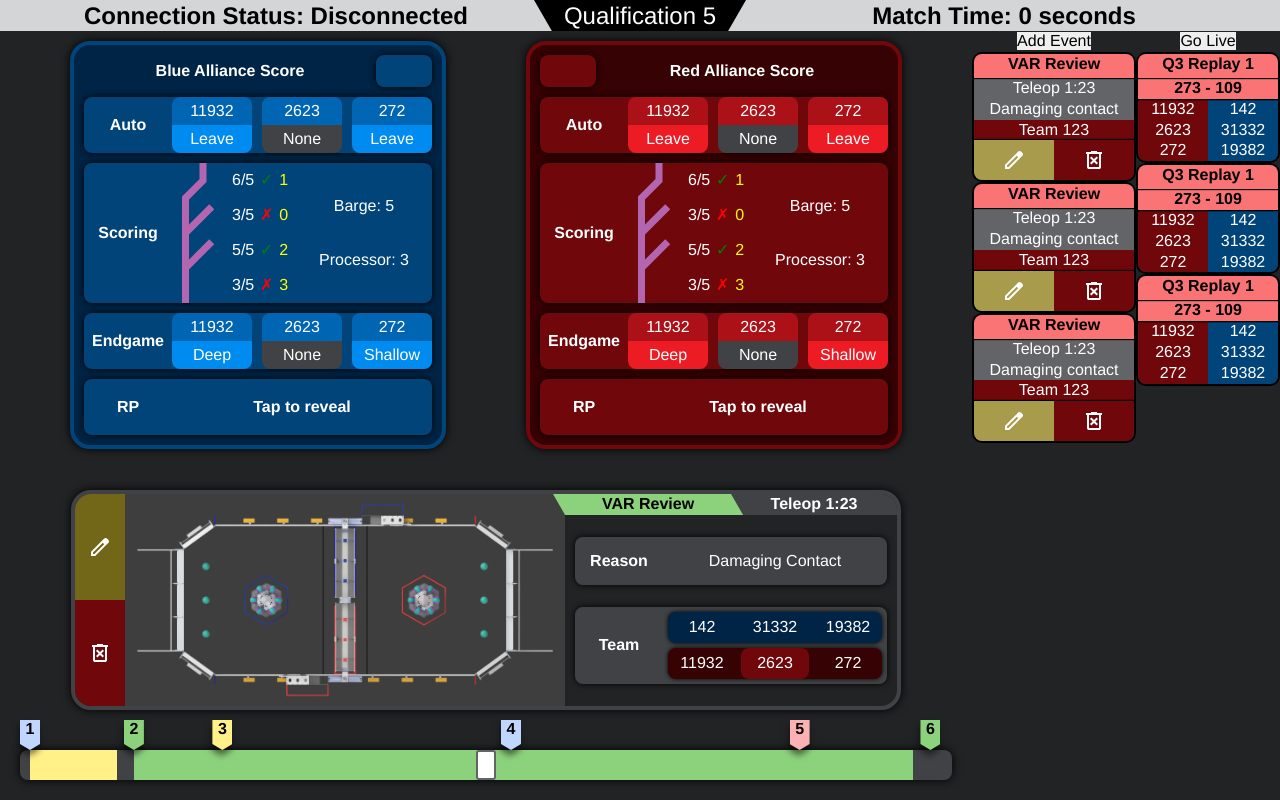
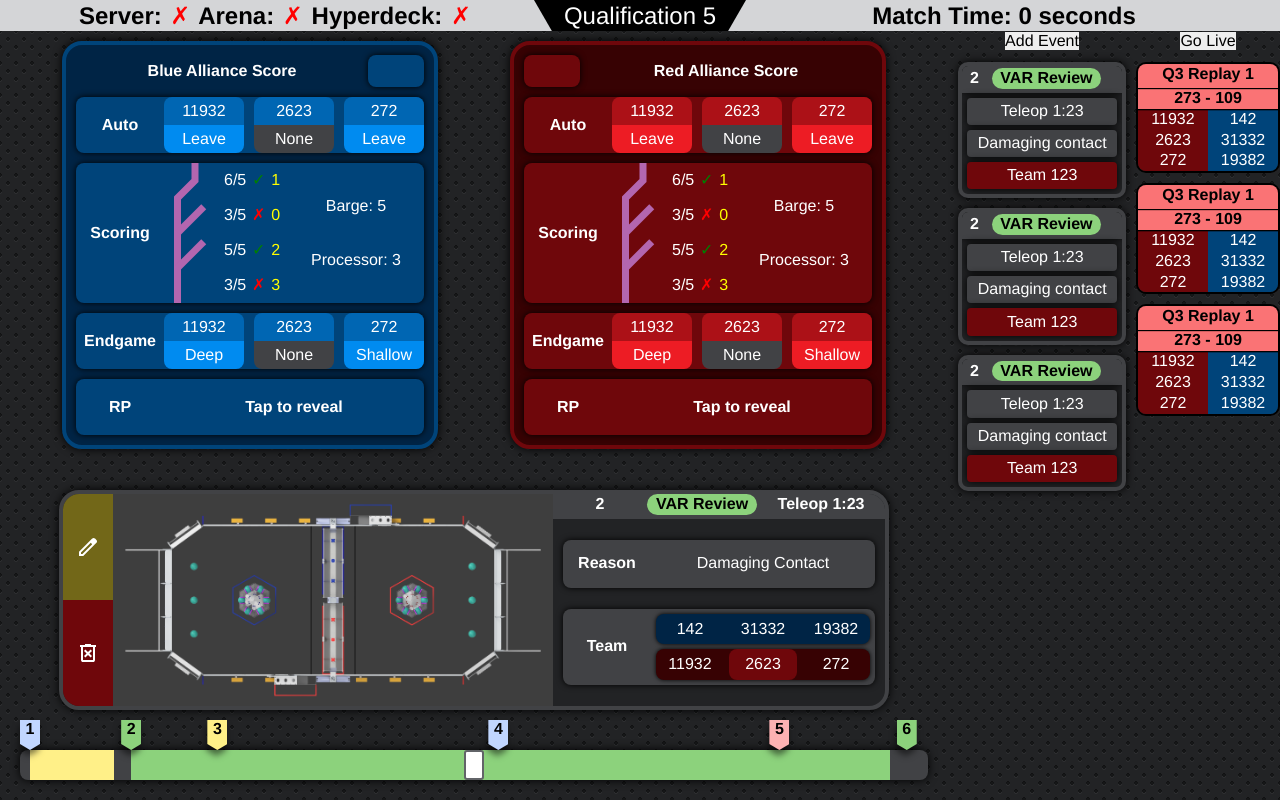
Before and after one commit to ithompson/frc-video-referee, a Svelte app in the folder frontend/: page / in a window 1280 px wide. Built offline with nearby package versions, Linux system fonts and the light colour scheme; no server answers.

Commit message:
Revamp event list entries

```diff
--- a/frontend/src/App.svelte
+++ b/frontend/src/App.svelte
@@ -18,6 +18,7 @@
 
 <div class="top-container">
   <StatusHeader
+    server_connected={ws.state.connected}
     arena_connected={server_state.arena_connected}
     hyperdeck_connected={server_state.hyperdeck_connected}
     match_name={"Qualification 5"}
@@ -89,6 +90,14 @@
     height: 100%;
     overflow: hidden;
     padding-bottom: 20px; /* Spacer for the iOS home bar */
+
+    background:
+      radial-gradient(rgba(0, 0, 0, 0.5) 15%, transparent 16%) 0 0,
+      radial-gradient(rgba(0, 0, 0, 0.5) 15%, transparent 16%) 8px 8px,
+      radial-gradient(rgba(255, 255, 255, 0.05) 15%, transparent 20%) 0 1px,
+      radial-gradient(rgba(255, 255, 255, 0.05) 15%, transparent 20%) 8px 9px;
+    background-color: var(--gray-700);
+    background-size: 16px 16px;
   }
 
   .match-ui-container {
--- a/frontend/src/var_panel/EventCard.svelte
+++ b/frontend/src/var_panel/EventCard.svelte
@@ -11,6 +11,7 @@
     <FieldMap />
     <div class="event-data-container">
         <div class="event-header">
+            <div class="event-idx">2</div>
             <div class="event-type">VAR Review</div>
             <div class="event-time">Teleop 1:23</div>
         </div>
@@ -83,6 +84,7 @@
             display: flex;
             flex-direction: row;
             font-weight: bold;
+            padding-bottom: 4px;
             background-color: var(--gray-600);
 
             & div {
@@ -91,27 +93,9 @@
 
             & .event-type {
                 color: var(--text-active-dark);
-                contain: layout;
-                z-index: 0;
-                min-width: 8em;
-
-                &::after,
-                &::before {
-                    content: "";
-                    position: absolute;
-                    width: 100%;
-                    height: 100%;
-                    background-color: var(--green-200);
-                    z-index: -1;
-                    left: 0;
-                    transform: skewX(30deg);
-                }
-                &::before {
-                    transform-origin: left bottom;
-                }
-                &::after {
-                    transform-origin: left top;
-                }
+                background-color: var(--green-200);
+                border-radius: 16px;
+                padding: 0 0.5em;
             }
 
             & .event-time {
--- a/frontend/src/var_panel/EventListEntry.svelte
+++ b/frontend/src/var_panel/EventListEntry.svelte
@@ -1,91 +1,56 @@
 <div class="event-card">
-    <div class="card-header">VAR Review</div>
+    <div class="card-header">
+        <span class="event-idx">2</span>
+        <span class="event-label">VAR Review</span>
+        <span class="event-spacer"></span>
+    </div>
     <div class="event-details">
-        <div class="event-time">Teleop 1:23</div>
-        <div class="event-note">Damaging contact</div>
-        <div class="event-team red">Team 123</div>
-    </div>
-    <div class="event-controls">
-        <button class="edit">Edit</button>
-        <button class="delete">Delete</button>
+        <div class="event-section">Teleop 1:23</div>
+        <div class="event-section">Damaging contact</div>
+        <div class="event-section alliance red">Team 123</div>
     </div>
 </div>
 
 <style>
     .event-card {
-        border: 2px solid black;
+        border: 4px solid var(--gray-600);
         border-radius: 10px;
         overflow: clip;
+        background-color: var(--gray-700);
         display: flex;
         flex-direction: column;
         width: 160px;
+        box-shadow: 0 0 8px black;
+        margin: 0 10px;
     }
     .card-header {
-        z-index: 3;
-        width: 100%;
-        text-align: center;
-        background-color: var(--red-banner);
-        color: var(--text-active-dark);
+        background-color: var(--gray-600);
+        color: var(--text-active);
         font-weight: bold;
-        padding-bottom: 0.2em;
-        box-shadow: 0 1px 1px;
-    }
-    .event-details {
-        background-color: var(--gray-500);
-    }
-    .match-score {
+        padding: 2px 0.5em 4px 0.5em;
+        box-shadow: 0 0px 8px black;
+
         display: flex;
-        justify-content: center;
-        background-color: var(--red-banner);
-        color: var(--text-active-dark);
-        font-weight: bold;
+        flex-direction: row;
+        justify-content: space-between;
 
-        & .red,
-        & .blue {
-            width: 100%;
-        }
-        & .divider {
-            width: 2em;
-            text-align: center;
-        }
-        & .red {
-            text-align: right;
-        }
-        & .blue {
-            text-align: left;
+        & .event-label {
+            color: var(--text-active-dark);
+            background-color: var(--green-200);
+            border-radius: 16px;
+            padding: 0 0.5em;
         }
     }
-    .event-controls {
-        box-shadow: 0 -1px 1px black;
-        display: flex;
-        & button {
-            flex: 1 1 0%;
-            text-align: center;
-            height: 40px;
-            box-shadow: none;
-        }
+
+    .event-section {
+        background-color: var(--gray-600);
+        border-radius: 4px;
+        width: 90%;
+        margin: 5px;
+        padding: 0.2em;
+        box-shadow: 0 0 8px black;
     }
-    .edit {
-        font-size: 0;
-        background: #a89c4c url("../assets/edit.svg") no-repeat center;
-    }
-    .delete {
-        background: var(--red-600) url("../assets/delete_forever.svg") no-repeat
-            center;
-        font-size: 0;
-    }
-    .event-team.red {
-        background-color: var(--red-overlay-background);
-    }
-    .event-team.blue {
-        background-color: var(--blue-overlay-background);
-    }
-    .team-lists {
-        display: flex;
-    }
-    ol {
-        list-style-type: none;
-        padding: 0 10px;
-        margin: 0;
+    .event-section.alliance {
+        background-color: var(--alliance-overlay-background);
     }
 </style>
--- a/frontend/src/var_panel/StatusHeader.svelte
+++ b/frontend/src/var_panel/StatusHeader.svelte
@@ -2,6 +2,7 @@
     import type { HyperdeckPlaybackState } from "../lib/model";
 
     interface Props {
+        server_connected: boolean;
         arena_connected: boolean;
         hyperdeck_connected: boolean;
         match_name: string;
@@ -10,6 +11,7 @@
     }
 
     let {
+        server_connected,
         arena_connected,
         hyperdeck_connected,
         match_name,
@@ -18,9 +20,19 @@
     }: Props = $props();
 </script>
 
+{#snippet status(ok: boolean)}
+    {#if ok}
+        <span class="status-check status-ok">✓</span>
+    {:else}
+        <span class="status-check status-err">✗</span>
+    {/if}
+{/snippet}
+
 <header>
     <div class="banner_data">
-        Connection Status: {arena_connected ? "Connected" : "Disconnected"}
+        Server: {@render status(server_connected)}
+        Arena: {@render status(arena_connected)}
+        Hyperdeck: {@render status(hyperdeck_connected)}
     </div>
     <div class="banner_title">{match_name}</div>
     <div class="banner_data">Match Time: {match_time_sec} seconds</div>
@@ -38,6 +50,20 @@
         font-size: 18pt;
 
         --banner-title-angle: 30deg;
+    }
+
+    .status-check {
+        font-weight: bold;
+        display: inline-block;
+        inline-size: 1em;
+    }
+
+    .status-ok {
+        color: green;
+    }
+
+    .status-err {
+        color: red;
     }
 
     .banner_data {
--- a/frontend/src/var_panel/VerticalList.svelte
+++ b/frontend/src/var_panel/VerticalList.svelte
@@ -20,5 +20,7 @@
         display: flex;
         flex-direction: column;
         overflow: scroll;
+        padding: 10px 0;
+        gap: 10px;
     }
 </style>
```
